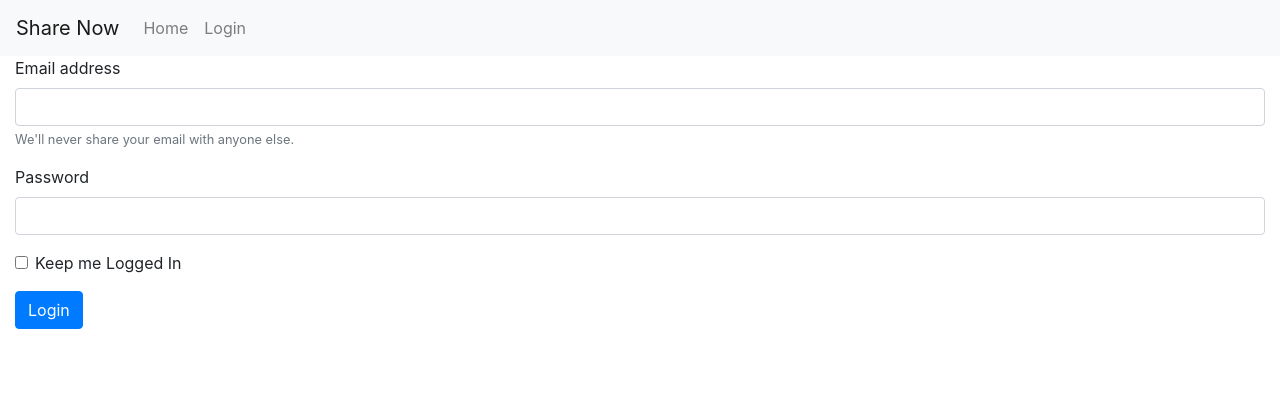
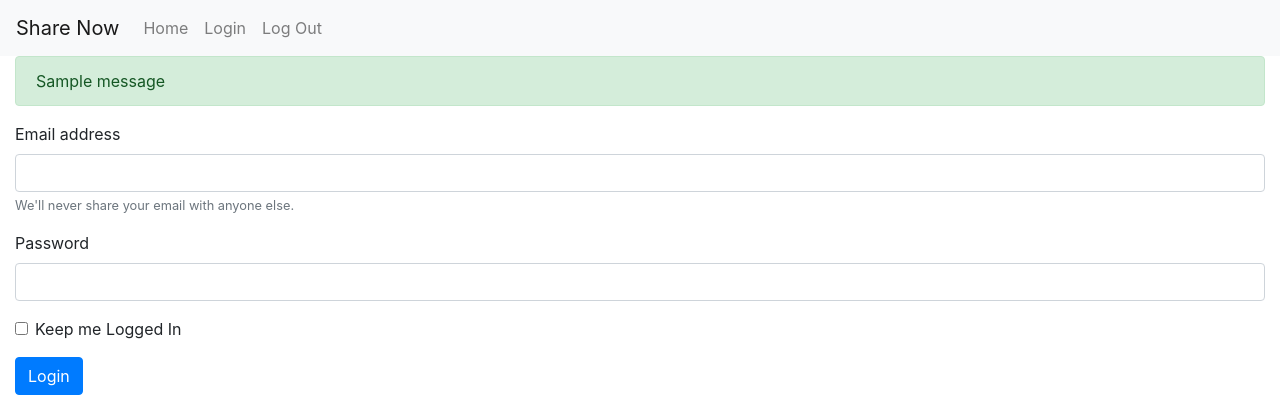
Before and after one commit to umair313/share_now, a Flask app: page /login in a window 1280 px wide. Shown: the top 420 px of the page. Run offline with Flask 2, Linux system fonts and the light colour scheme; one stand-in notice (Sample message) is shown; some libraries are stand-ins or nearby versions.

Commit message:
handle flash messages

```diff
--- a/app.py
+++ b/app.py
@@ -1,4 +1,4 @@
-from flask import Flask, render_template, url_for, request, redirect, session
+from flask import Flask, render_template, url_for, request, redirect, session, flash
 from datetime import timedelta
 
 app = Flask(__name__)
@@ -28,9 +28,14 @@ def login():
 
 @app.route('/logout')
 def logout():
-	# removing session data
-	# .pop function removes a key
-	session.pop("userEmail", None)
+	if "userEmail" in session:
+		# removing session data
+		# .pop function removes a key
+		session.pop("userEmail", None)
+		# flash messages to inform use with category
+		flash("You have been logged out!", "info")
+	else:
+		flash("You are already logged out.")
 	# after removing session redirect to
 	return redirect(url_for("login"))
 
--- a/templates/base.html
+++ b/templates/base.html
@@ -36,6 +36,9 @@
             <li class="nav-item">
               <a class="nav-link" href="{{url_for('login')}}">Login</a>
             </li>
+            <li class="nav-item">
+              <a class="nav-link" href="{{url_for('logout')}}">Log Out</a>
+            </li>
           </ul>
         </div>
       </nav>
--- a/templates/login.html
+++ b/templates/login.html
@@ -6,6 +6,16 @@
 
 {% block content %}
 <div>
+  <!--this prints flash messages-->
+  {% with messages = get_flashed_messages() %}
+    {% if messages %}
+      {% for msg in messages %}
+        <div class="alert alert-success" role="alert">
+          {{msg}}
+        </div>
+      {% endfor%}
+    {% endif %}
+  {% endwith %}
 <form action="#" method="POST">
     <div class="form-group">
       <label for="exampleInputEmail1">Email address</label>
```
